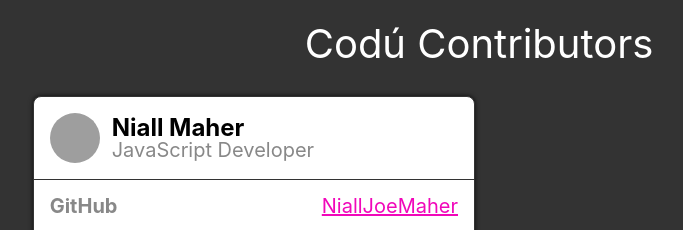
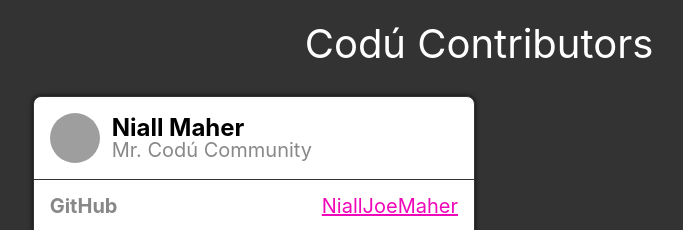
Before and after one commit to codu-code/contributors, a React (Create React App) app: page / in a window 1280 px wide. Shown: the top 230 px of the page, without its empty margins (161-844 px from the left). Built offline with nearby package versions, Linux system fonts and the light colour scheme; grey boxes are pictures that could not be loaded.

Commit message:
Updating title for Niall Maher

```diff
--- a/src/contributors.js
+++ b/src/contributors.js
@@ -2,7 +2,7 @@
     {
         id: "1123abc",
         name: "Niall Maher",
-        title: "JavaScript Developer",
+        title: "Mr. Codú Community",
         username: "NiallJoeMaher",
         website: "www.codu.ie",
         skills: ["JavaScript", "CSS", "HTML", "NodeJS", "MongoDB", "AWS"]
```
